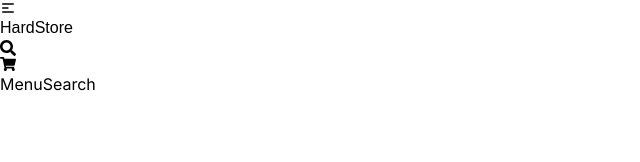
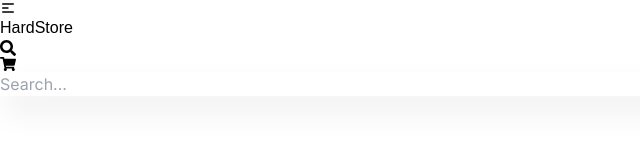
Before and after one commit to strFelix/HardStore, a React (Vite) app: page / in a window 1280 px wide. Both pictures are taken after a click on the icon 8 px from the left and 48 px from the top of the page. Shown: the top 162 px of the page, without its empty margins (0-640 px from the left). Built offline with nearby package versions, Linux system fonts and the light colour scheme; a web font is replaced by a local one.

Commit message:
feat(menuSearch): add search input

```diff
--- a/src/components/layout/navBar/MenuSearch.jsx
+++ b/src/components/layout/navBar/MenuSearch.jsx
@@ -1,7 +1,10 @@
+import styles from './NavBar.module.css';
 const MenuSearch = () => {
   return (
-    <div>
-      MenuSearch
+    <div className="bg-white mt-4 rounded">
+        <div className={`${styles.menuCategories} absolute right-[5%] z-10`}>
+          <input type="search" placeholder='Search...' className='p-2 outline-none' />
+        </div>
     </div>
   );
 };
```
